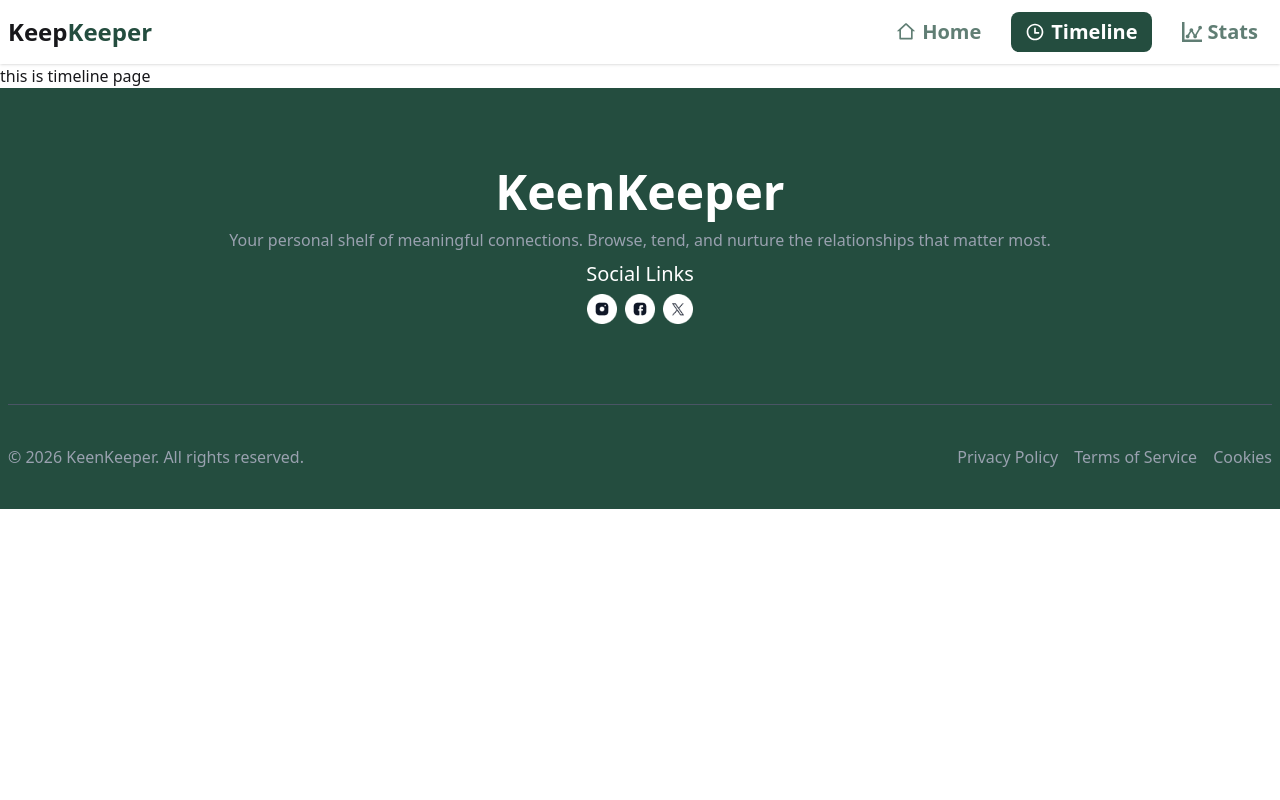
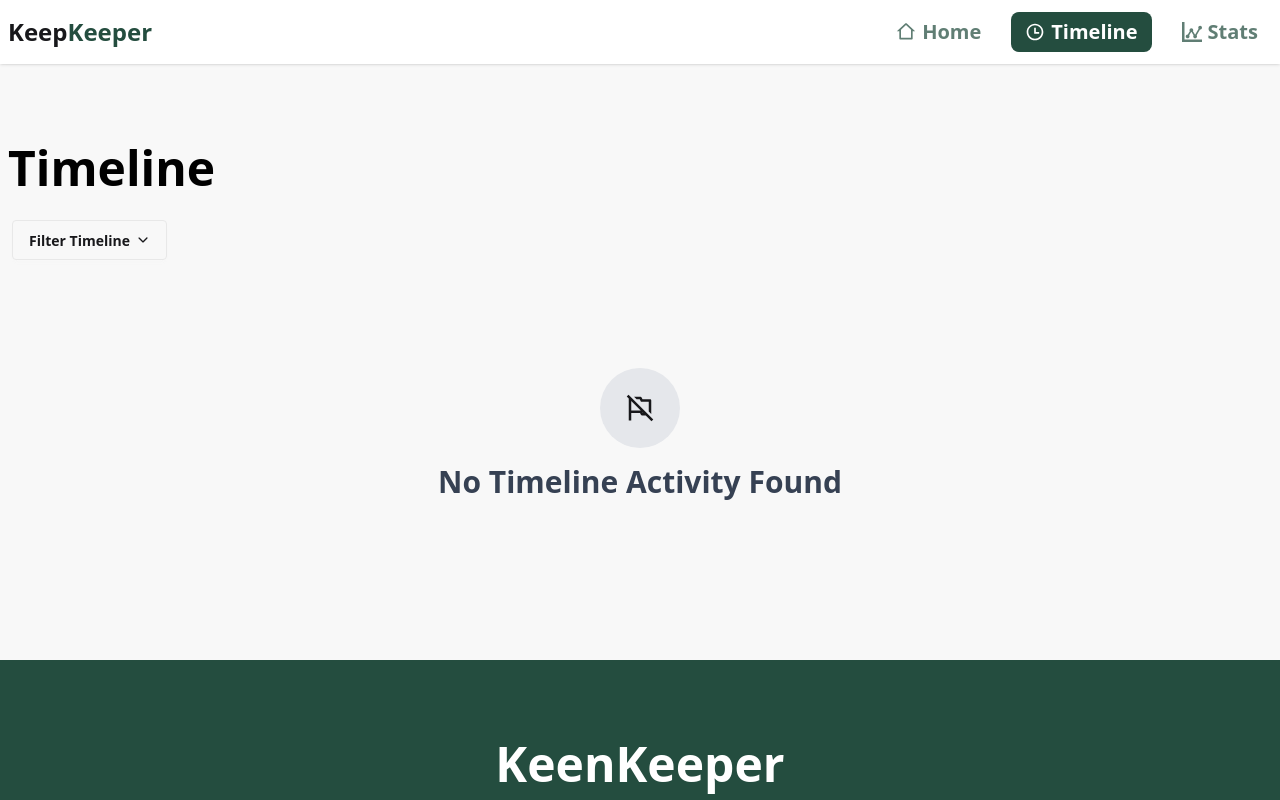
Before and after one commit to ashikur-rahman-programmer/keep-keeper-website, a Next.js app: page /timeline in a window 1280 px wide. Shown: the top 800 px of the page. Built offline with nearby package versions, Linux system fonts and the light colour scheme.

Commit message:
added timeline section with dynamic way

```diff
--- a/src/app/(public)/[id]/page.jsx
+++ b/src/app/(public)/[id]/page.jsx
@@ -107,7 +107,7 @@ const FriendsDetails = async ({ params }) => {
           </div>
           <div className="bg-white rounded-xl shadow p-6">
             <h3 className="font-semibold text-lg mb-4">Quick Check-In</h3>
-            <ToggleBtn />
+            <ToggleBtn friend={friend} />
           </div>
         </div>
       </div>
--- a/src/app/(public)/timeline/page.jsx
+++ b/src/app/(public)/timeline/page.jsx
@@ -1,9 +1,98 @@
-import React from "react";
+"use client";
+import { allFriendsContext } from "@/context/FriendContext";
+import Image from "next/image";
+import React, { useContext, useState } from "react";
+import { IoIosArrowDown } from "react-icons/io";
+import callImg from "@/assets/call.png";
+import textImg from "@/assets/text.png";
+import videoImg from "@/assets/video.png";
+import { RiFlagOffLine } from "react-icons/ri";
 
 const TimelinePage = () => {
+  const { active } = useContext(allFriendsContext);
+  const [filtered, setFiltered] = useState("all");
+
+  const filteredData =
+    filtered === "all" ? active : active.filter((i) => i.type === filtered);
+
+  // console.log(active);
   return (
-    <div>
-      <h2>this is timeline page </h2>
+    <div className="bg-base-200 px-2">
+      <div className="container mx-auto py-20 space-y-6">
+        {/* title */}
+        <h2 className="text-3xl md:text-5xl font-semibold text-black">
+          Timeline
+        </h2>
+        {/* dropdown */}
+        <div className="dropdown dropdown-bottom">
+          <div tabIndex={0} role="button" className="btn m-1">
+            Filter Timeline <IoIosArrowDown />
+          </div>
+          <ul
+            tabIndex="-1"
+            className="dropdown-content menu bg-base-100 rounded-box z-1 w-52 p-2 shadow-sm"
+          >
+            <li onClick={() => setFiltered("all")}>
+              <a>All</a>
+            </li>
+            <li onClick={() => setFiltered("call")}>
+              <a>Call</a>
+            </li>
+            <li onClick={() => setFiltered("text")}>
+              <a>Text</a>
+            </li>
+            <li onClick={() => setFiltered("video")}>
+              <a>Video</a>
+            </li>
+          </ul>
+        </div>
+        {/* cards */}
+        {filteredData.length > 0 ? (
+          filteredData.map((item, index) => (
+            <div
+              key={index}
+              className="flex items-center gap-4 p-4  bg-white shadow rounded-xl"
+            >
+              {/* sob image */}
+              <div className="w-10 h-10">
+                {item.type === "call" && (
+                  <Image src={callImg} alt="call" width={40} height={40} />
+                )}
+                {item.type === "text" && (
+                  <Image src={textImg} alt="text" width={40} height={40} />
+                )}
+                {item.type === "video" && (
+                  <Image src={videoImg} alt="video" width={40} height={40} />
+                )}
+              </div>
+              {/* content */}
+              <div>
+                <p className="text-[16px]  text-gray-500">
+                  <span className="text-black text-lg font-semibold capitalize">
+                    {item.type}
+                  </span>
+                  with {item.name}
+                </p>
+
+                {/* date */}
+                <p className="text-sm text-gray-500">{item.date}</p>
+              </div>
+            </div>
+          ))
+        ) : (
+          <div className="flex flex-col items-center justify-center py-20 text-center">
+            {/* Icon */}
+            <div className="w-20 h-20 flex items-center justify-center rounded-full bg-gray-200 mb-4 text-3xl">
+              <RiFlagOffLine />
+            </div>
+
+            {/* Title */}
+            <h3 className="text-3xl font-semibold text-gray-700">
+              No Timeline Activity Found
+            </h3>
+          </div>
+        )}
+      </div>
     </div>
   );
 };
--- a/src/components/ToggleBtn/ToggleBtn.jsx
+++ b/src/components/ToggleBtn/ToggleBtn.jsx
@@ -1,16 +1,29 @@
 "use client";
-import React from "react";
+import { allFriendsContext } from "@/context/FriendContext";
+import React, { useContext } from "react";
 import { IoVideocamOutline } from "react-icons/io5";
 import { MdOutlineTextsms, MdOutlineWifiCalling3 } from "react-icons/md";
 
-const ToggleBtn = () => {
-  const handleToggleBtn = () => {
-    console.log("clicked");
+const ToggleBtn = ({ friend }) => {
+  const { active, setActive } = useContext(allFriendsContext);
+
+  // console.log(active);
+  const handleToggleBtn = (type) => {
+    const newData = {
+      ...friend,
+      type,
+      date: new Date().toLocaleDateString("en-US", {
+        month: "long",
+        day: "numeric",
+        year: "numeric",
+      }),
+    };
+    setActive([...active, newData]);
   };
   return (
     <div className="grid grid-cols-1 md:grid-cols-3 gap-4">
       <button
-        onClick={handleToggleBtn}
+        onClick={() => handleToggleBtn("call")}
         className="flex flex-col items-center justify-center py-6 bg-gray-100 rounded-xl hover:bg-gray-200 transition"
       >
         <MdOutlineWifiCalling3 size={32} />
@@ -18,7 +31,7 @@ const ToggleBtn = () => {
       </button>
 
       <button
-        onClick={handleToggleBtn}
+        onClick={() => handleToggleBtn("text")}
         className="flex flex-col items-center justify-center py-6 bg-gray-100 rounded-xl hover:bg-gray-200 transition"
       >
         <MdOutlineTextsms size={32} />
@@ -26,7 +39,7 @@ const ToggleBtn = () => {
       </button>
 
       <button
-        onClick={handleToggleBtn}
+        onClick={() => handleToggleBtn("video")}
         className="flex flex-col items-center justify-center py-6 bg-gray-100 rounded-xl hover:bg-gray-200 transition"
       >
         <IoVideocamOutline size={32} />
```
